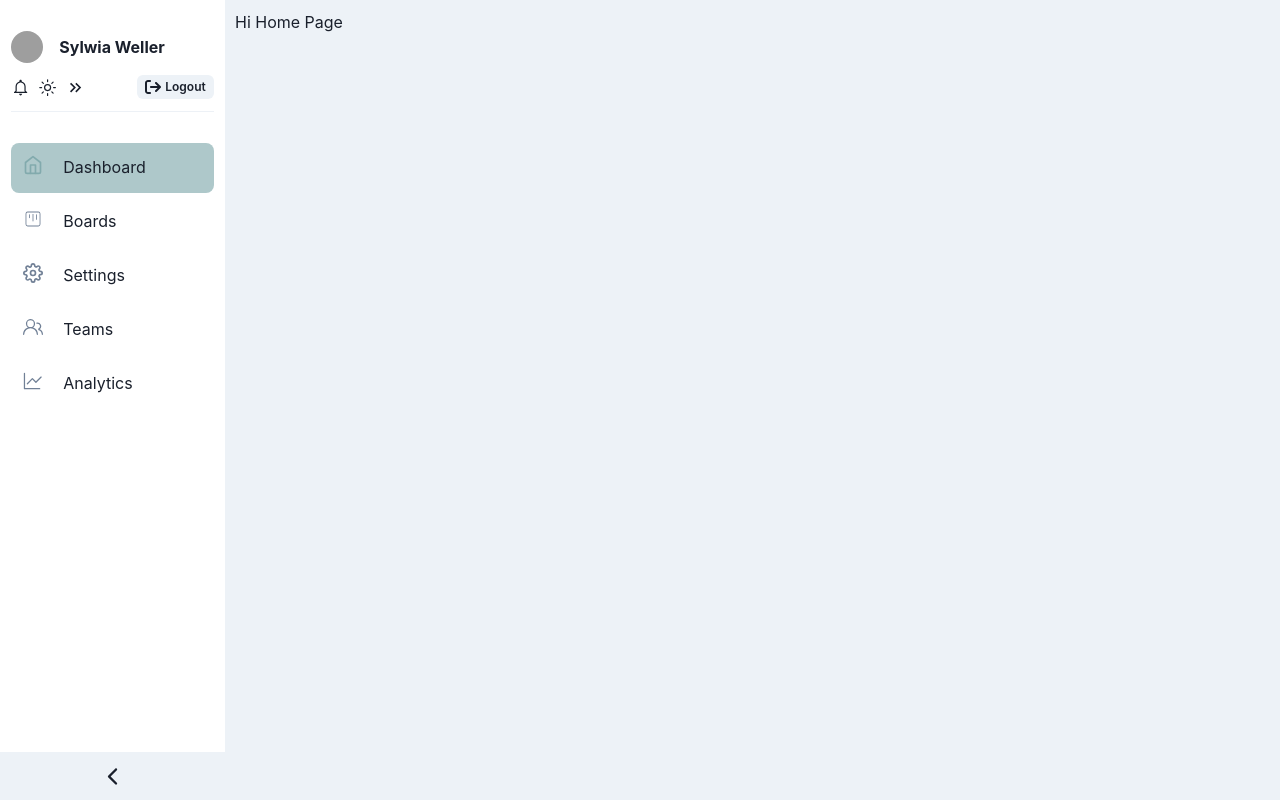
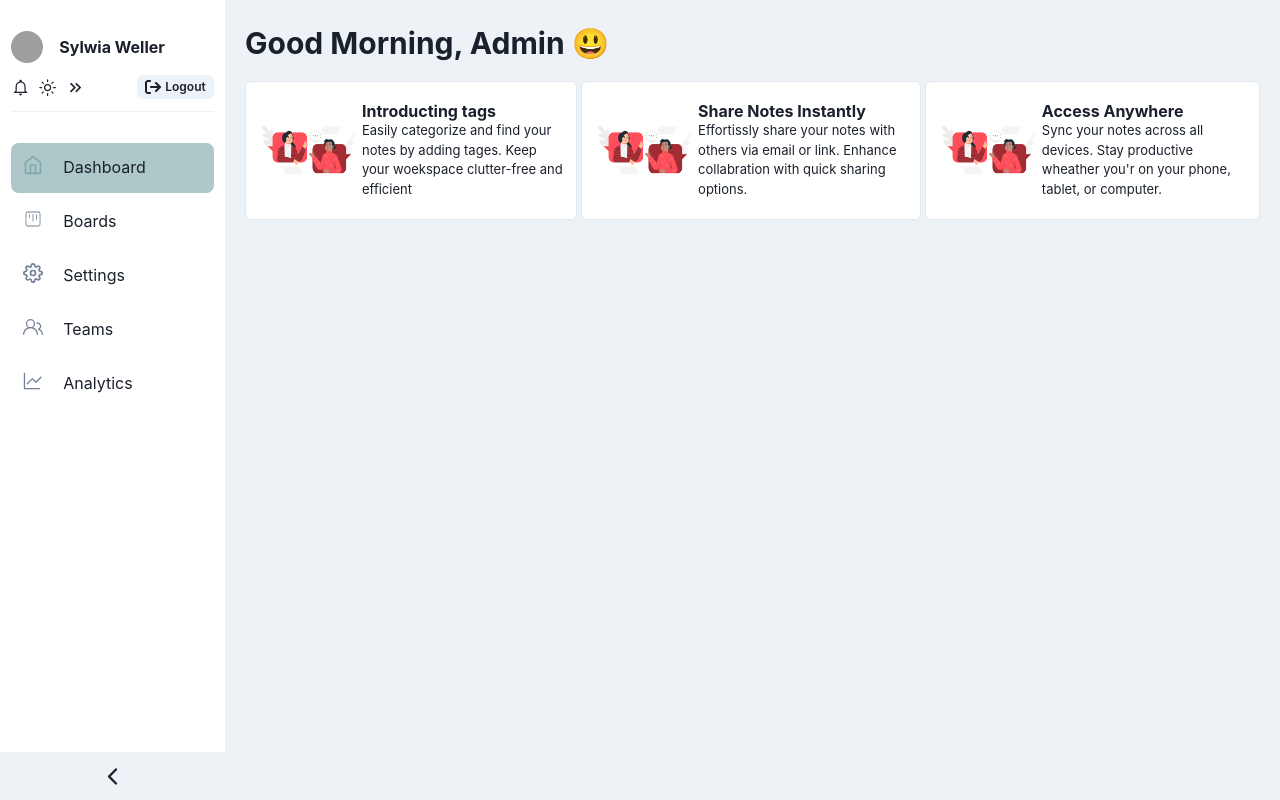
Before and after one commit to SameerTheProgrammer/MERN-Task-Management, a React (Vite) app in the folder frontend/: page / in a window 1280 px wide. Built offline with nearby package versions, Linux system fonts and the light colour scheme; grey boxes are pictures that could not be loaded.

Commit message:
adding upper card component in home page

```diff
--- /dev/null
+++ b/frontend/src/components/homePage/Card.tsx
@@ -0,0 +1,37 @@
+import { Card, CardBody, Flex, Heading, Image, Text } from "@chakra-ui/react";
+
+interface HCardProps {
+  imagePath: string;
+  title: string;
+  description: string;
+}
+
+const HCard: React.FC<HCardProps> = ({ imagePath, title, description }) => {
+  return (
+    <Card
+      direction={{ base: "column", sm: "row" }}
+      overflow="hidden"
+      variant="outline"
+    >
+      <CardBody flexDirection={"row"} display={"flex"} px={3} columnGap={1}>
+        <Flex justifyContent={"center"} align={"center"}>
+          <Image
+            objectFit="cover"
+            maxW={{ base: "100%", sm: "100px" }}
+            src={imagePath}
+            alt={title}
+          />
+        </Flex>
+        <Flex direction={"column"}>
+          <Heading size="sm">{title}</Heading>
+
+          <Text fontSize={"small"} color={"black.500"}>
+            {description}
+          </Text>
+        </Flex>
+      </CardBody>
+    </Card>
+  );
+};
+
+export default HCard;
--- /dev/null
+++ b/frontend/src/data/cardData.ts
@@ -0,0 +1,20 @@
+export const cardData = [
+  {
+    imagePath: "Share.jpg",
+    title: "Introducting tags",
+    description:
+      "Easily categorize and find your notes by adding tages. Keep your woekspace clutter-free and efficient",
+  },
+  {
+    imagePath: "Share.jpg",
+    title: "Share Notes Instantly",
+    description:
+      "Effortissly share your notes with others via email or link. Enhance collabration with quick sharing options.",
+  },
+  {
+    imagePath: "Share.jpg",
+    title: "Access Anywhere",
+    description:
+      "Sync your notes across all devices. Stay productive wheather you'r on your phone, tablet, or computer.",
+  },
+];
--- a/frontend/src/layouts/HomeLayout.tsx
+++ b/frontend/src/layouts/HomeLayout.tsx
@@ -6,7 +6,7 @@ const HomeLayout = () => {
   return (
     <Flex direction={"row"}>
       <Sidebar />
-      <Box w={"100%"} p={"10px"} bgColor={"gray.100"}>
+      <Box w={"100%"} p={"20px"} bgColor={"gray.100"} pt={"25px"}>
         <Outlet />
       </Box>
     </Flex>
--- a/frontend/src/pages/HomePage.tsx
+++ b/frontend/src/pages/HomePage.tsx
@@ -1,5 +1,29 @@
+import { Flex } from "@chakra-ui/react";
+import { Heading } from "@chakra-ui/react";
+import HCard from "./../components/homePage/Card";
+import { cardData } from "./../data/cardData";
+
 const HomePage = () => {
-  return <>Hi Home Page</>;
+  const time = new Date().getHours();
+  return (
+    <>
+      <Flex direction={"column"} gap={"10px"}>
+        <Heading as="h3" size={"lg"} noOfLines={1}>
+          {time > 0 && time < 12 ? "Good Morning, " : "Good Evening, "}
+          Admin 😃
+        </Heading>
+        <Flex columnGap={1} mt={"10px"} justifyContent={"space-between"}>
+          {cardData.map((details) => (
+            <HCard
+              imagePath={details.imagePath}
+              title={details.title}
+              description={details.description}
+            />
+          ))}
+        </Flex>
+      </Flex>
+    </>
+  );
 };
 
 export default HomePage;
```
Also changed, not shown: frontend/public/Share.jpg (added).
